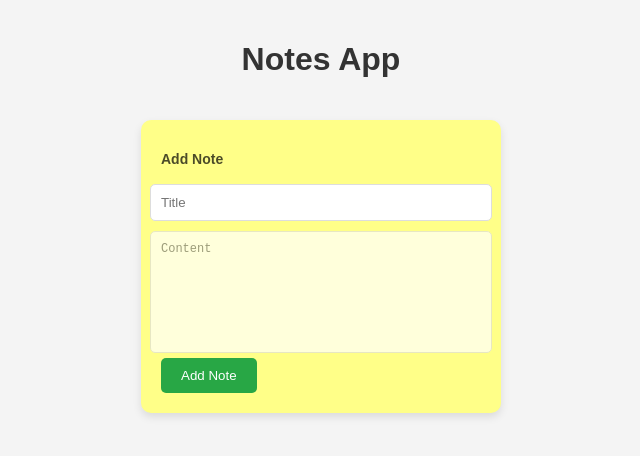
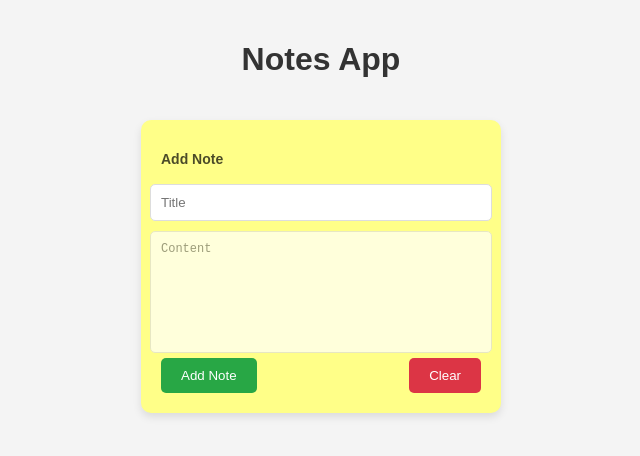
Before and after one commit to DerpyTheSpy/notes-app, a React (Create React App) app: page / in a window 1280 px wide. Shown: the top 456 px of the page, without its empty margins (319-959 px from the left). Built offline with nearby package versions, Linux system fonts and the light colour scheme.

Commit message:
Added "Clear" button

```diff
--- a/src/components/NoteForm.css
+++ b/src/components/NoteForm.css
@@ -1,3 +1,4 @@
+/* src/components/NoteForm.css */
 .note-form-container {
   background-color: #FFFF88;
   padding: 20px;
@@ -62,3 +63,11 @@
 .note-form button[type="button"]:hover {
   background-color: #c82333;
 }
+
+.clear-button {
+  background-color: #6c757d; /* Grey color */
+}
+
+.clear-button:hover {
+  background-color: #5a6268; /* Darker grey */
+}
--- a/src/components/NoteForm.js
+++ b/src/components/NoteForm.js
@@ -48,6 +48,11 @@ const NoteForm = ({ addNote, updateNote, currentNote, setCurrentNote }) => {
     setContent('');
   };
 
+  const handleClear = () => {
+    setTitle('');
+    setContent('');
+  };
+
   return (
     <div className="note-form-container">
       <h2 className="note-form-title">{currentNote ? 'Edit Note' : 'Add Note'}</h2>
@@ -65,9 +70,17 @@ const NoteForm = ({ addNote, updateNote, currentNote, setCurrentNote }) => {
         ></textarea>
         <div className="note-form-buttons">
           <button type="submit">{currentNote ? 'Update Note' : 'Add Note'}</button>
-          {currentNote && (
+          {currentNote ? (
             <button type="button" onClick={handleDiscardChanges}>
               Discard Changes
+            </button>
+          ) : (
+            <button
+              type="button"
+              className="clear-button"
+              onClick={handleClear}
+            >
+              Clear
             </button>
           )}
         </div>
```
